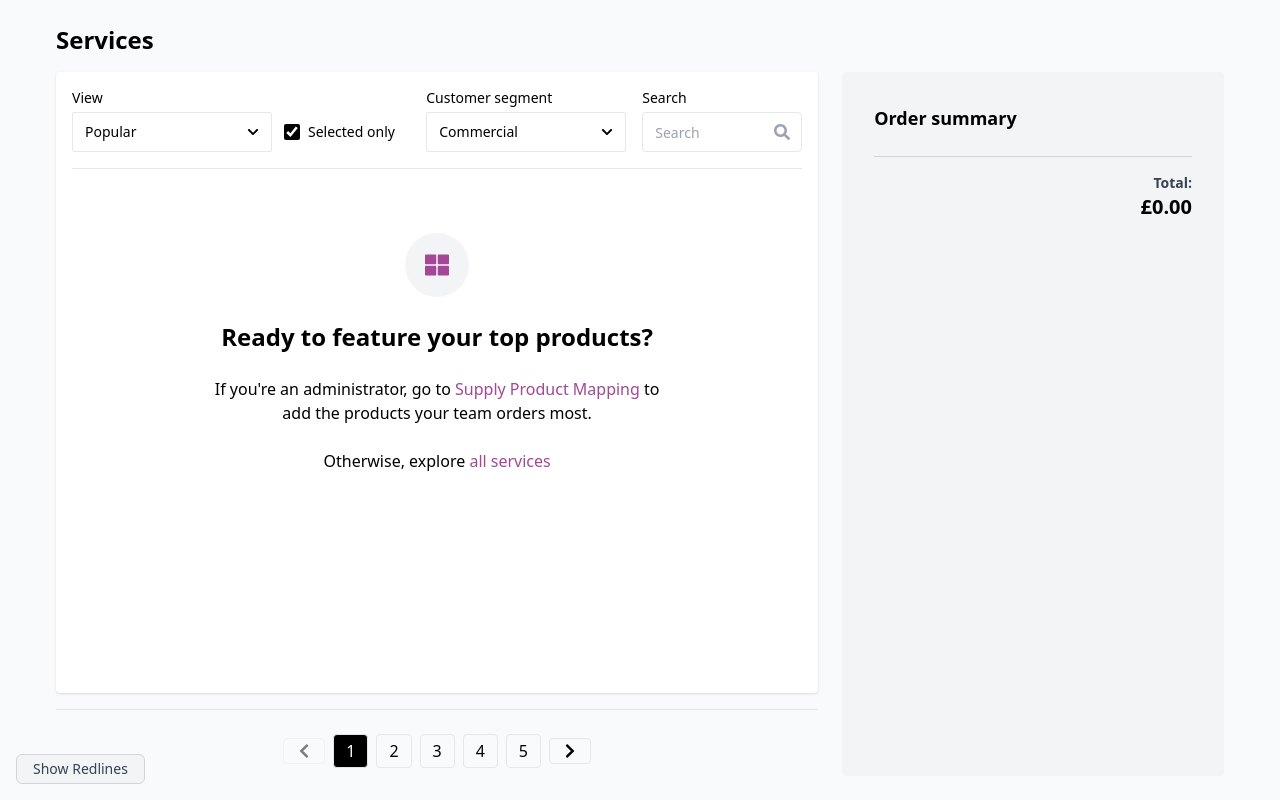
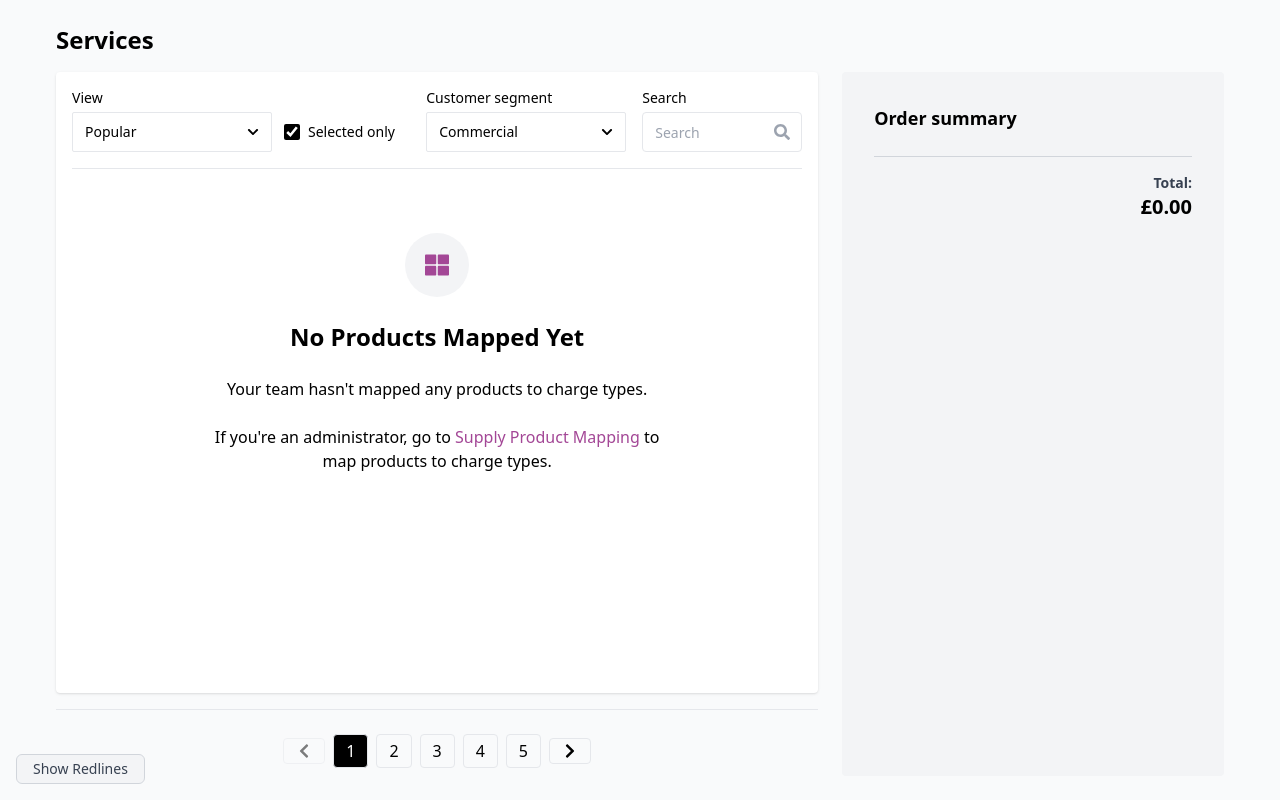
Before and after one commit to ellroberts/bi-directional-v3-public, a React (Vite) app: page / in a window 1280 px wide. Both pictures are taken after a click on the checkbox "Selected only". Built offline with nearby package versions, Linux system fonts and the light colour scheme.

Commit message:
added empty states

```diff
--- a/src/components/LeftPanel.jsx
+++ b/src/components/LeftPanel.jsx
@@ -43,7 +43,35 @@ const data = [
 ];
 
 export default function LeftPanel({ view, setView, selectedOnly, searchTerm = "" }) {
-  if (view === "popular") {
+  const { selected } = usePlan();
+
+  const filteredData = data.filter(service => {
+    const selectedGroup = selected[service.id];
+
+    if (selectedOnly) {
+      const hasSelection = selectedGroup && Object.values(selectedGroup).some(opt => parseInt(opt.qty, 10) > 0);
+      if (!hasSelection) return false;
+    }
+
+    if (!searchTerm) return true;
+
+    const searchLower = searchTerm.toLowerCase();
+    const serviceName = service.name.toLowerCase();
+
+    if (searchLower.includes("trial") || searchLower.includes("free")) {
+      if (serviceName.includes("trial")) return true;
+      const hasFreeOptions = service.options.some(
+        option => option.billing && option.billing.toLowerCase().includes("free")
+      );
+      if (hasFreeOptions) return true;
+    }
+
+    return serviceName.includes(searchLower);
+  });
+
+  const showPopularEmpty = view === "popular" && !selectedOnly;
+
+  if (showPopularEmpty || (selectedOnly && filteredData.length === 0)) {
     return (
       <div className="flex flex-col items-center justify-center bg-white text-center p-10 rounded-md">
         <div className="w-16 h-16 rounded-full bg-gray-100 mb-6 flex items-center justify-center">
@@ -51,47 +79,42 @@ export default function LeftPanel({ view, setView, selectedOnly, searchTerm = ""
         </div>
         <div className="text-lg font-semibold text-black space-y-6">
           <div className="max-w-md mx-auto">
-            <h3 className="text-xl md:text-2xl font-semibold text-center mb-6">Ready to feature your top products?</h3>
+            <h3 className="text-xl md:text-2xl font-semibold text-center mb-6">
+              {selectedOnly
+                ? "No Products Mapped Yet"
+                : "Ready to feature your top products?"}
+            </h3>
             <p className="text-base font-normal text-center mb-6">
-              If you're an administrator, go to{" "}
+              {selectedOnly ? (
+                <>
+                  Your team hasn't mapped any products to charge types.
+                  <br /><br />
+                  If you're an administrator, go to {" "}
+                  <a href="/supply-product-mapping" className="text-[#A34796] hover:underline font-medium">
+                    Supply Product Mapping
+                  </a>{" "}
+                  to map products to charge types.
+                </>
+              ) : (
+                <>
+                  If you're an administrator, go to {" "}
                   <a href="/supply-product-mapping" className="text-[#A34796] hover:underline font-medium">
                     Supply Product Mapping
                   </a>{" "}
                   to add the products your team orders most.
-            </p>
-            <p className="text-base font-normal text-center mb-6">
-              Otherwise, explore{" "}
+                  <br /><br />
+                  Otherwise, explore {" "}
                   <button onClick={() => setView("all")} className="text-[#A34796] hover:underline font-medium">
                     all services
                   </button>
+                </>
+              )}
             </p>
           </div>
         </div>
       </div>
     );
   }
-
-  // Filter services based on search term
-  const filteredData = data.filter(service => {
-    if (!searchTerm) return true;
-
-    const searchLower = searchTerm.toLowerCase();
-    const serviceName = service.name.toLowerCase();
-
-    // Special handling for trial/free searches
-    if (searchLower.includes('trial') || searchLower.includes('free')) {
-      // Show trial services when searching for "trial" or "free"
-      if (serviceName.includes('trial')) return true;
-      // Also check if service has free trial options
-      const hasFreeOptions = service.options.some(option =>
-        option.billing && option.billing.toLowerCase().includes('free')
-      );
-      if (hasFreeOptions) return true;
-    }
-
-    // Regular text search in service name
-    return serviceName.includes(searchLower);
-  });
 
   return (
     <div>
```
Lines whose indentation alone changed are shown as unchanged.
